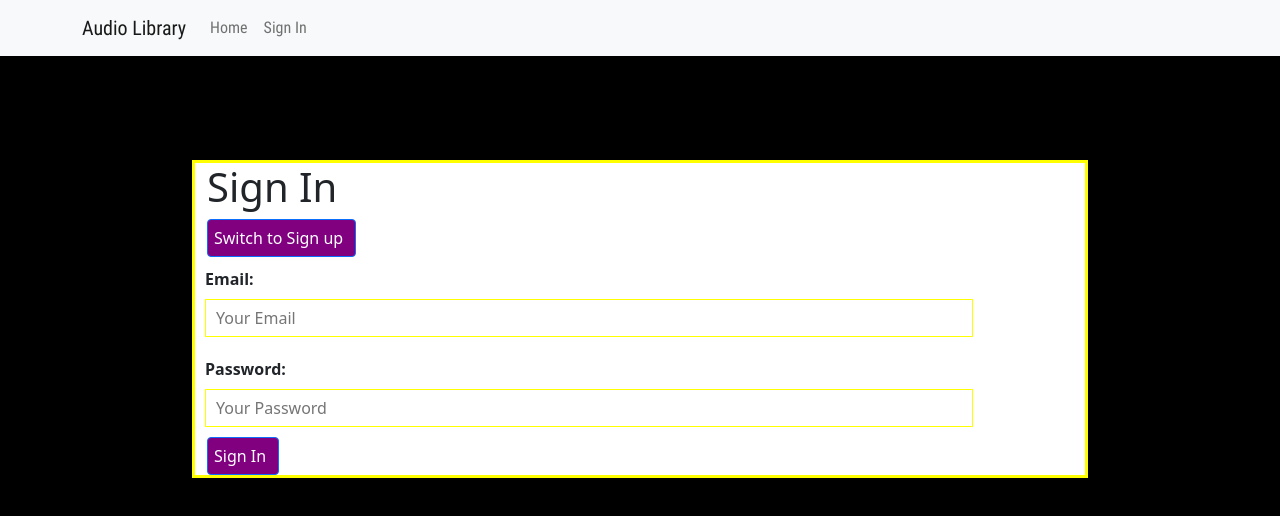
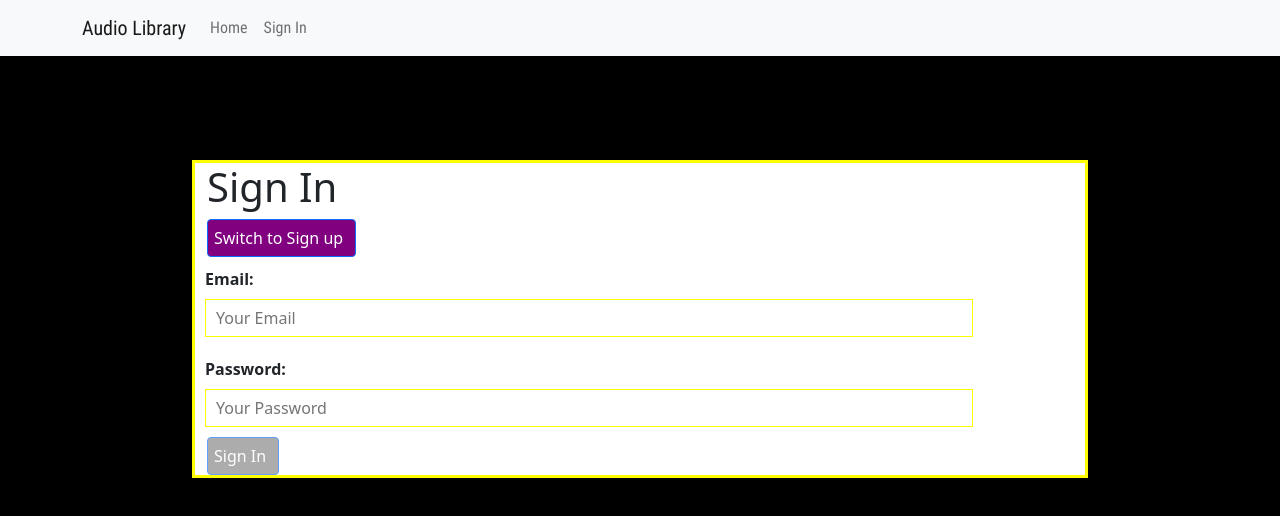
Before and after one commit to DHD96/Audio-Library, a React (Create React App) app: page /signIn in a window 1280 px wide. Shown: the top 516 px of the page. Built offline with nearby package versions, Linux system fonts and the light colour scheme; no server answers.

Commit message:
Added overall form validation, added confirm password validation for sign up.

```diff
--- a/src/components/SignIn/SignIn.js
+++ b/src/components/SignIn/SignIn.js
@@ -7,7 +7,7 @@ import validator from 'validator';
 import * as actions from '../../store/actions/index';
 import { connect } from 'react-redux';
 import { sha256, sha224 } from 'js-sha256';
-import instance  from '../../instance/axios';
+import instance from '../../instance/axios';
 import { Redirect } from 'react-router';
 
 class SignIn extends Component {
@@ -61,7 +61,9 @@ class SignIn extends Component {
             }
 
         },
-        showSignIn: true
+        showSignIn: true,
+        confirmationError: false,
+        isValid: false
     }
 
     validate(value, rules) {
@@ -83,18 +85,25 @@ class SignIn extends Component {
         event.preventDefault();
         //check password if sign in check if password == confirm password if sign up
         //axios post
-        const password =sha256(this.state.form.password.value);
-        if(this.state.showSignIn){
+        const password = sha256(this.state.form.password.value);
+        if (this.state.showSignIn) {
             this.props.onAuth(this.state.form.email.value, password, this.state.showSignIn);
         }
-        else{
-            this.props.onAuth(this.state.form.email.value, password, this.state.showSignIn);
-            const info = {
-                name: this.state.form.name.value,
-                email: this.state.form.email.value,
-                password: password
+        else {
+            if (this.state.form.password.value !== this.state.form.confirmPassword.value) {
+                this.setState({ confirmationError: true });
             }
-            instance.post('/accountInfo.json',info);
+            else {
+                this.setState({confirmationError: false});
+                this.props.onAuth(this.state.form.email.value, password, this.state.showSignIn);
+                const info = {
+                    name: this.state.form.name.value,
+                    email: this.state.form.email.value,
+                    password: password
+                }
+                instance.post('/accountInfo.json', info);
+            }
+
         }
     }
 
@@ -110,9 +119,14 @@ class SignIn extends Component {
         updatedElement.touched = true;
         updatedElement.isValid = this.validate(updatedElement.value, updatedElement.rules);
         updatedForm[inputId] = updatedElement;
+        let formValid = true;
+        for( let inputId in updatedForm){
+            formValid= updatedElement.isValid && formValid;
+        }
+
         this.setState({ form: updatedForm });
-    };
-
+        this.setState({isValid: formValid});
+    }
     render() {
         return (
             <div className="box">
@@ -131,21 +145,22 @@ class SignIn extends Component {
                         {this.state.showSignIn ? null : <Input invalid={!this.state.form.confirmPassword.isValid && this.state.form.confirmPassword.touched} type="password" name="confirmPassword" placeholder="Confirm Password" label="Confirm Password" onChange={(event) => this.inputChangedHandler(event, "confirmPassword")}></Input>}
                         <div className="container">
                             <div className="text-left">
-                                <Button type="submit" className="btn" onClick={this.submitHandler}>{this.state.showSignIn ? "Sign In" : "Sign Up"}</Button>
+                                <Button disabled={!this.state.isValid} type="submit" className={(!this.state.isValid)? 'disabled': 'btn'} onClick={this.submitHandler}>{this.state.showSignIn ? "Sign In" : "Sign Up"}</Button>
                             </div>
                         </div>
-                        {this.props.isError? <div className="error">Wrong Email or Password!</div>:null}
-                        {this.props.isRedirect? <Redirect to='/Audio-Library'></Redirect>: null}
+                        {this.props.isError ? <div className="error">Wrong Email or Password!</div> : null}
+                        {this.state.confirmationError ? <div className="error">The password confirmation is invalid!</div> : null}
+                        {this.props.isRedirect ? <Redirect to='/Audio-Library'></Redirect> : null}
                     </form>
                 </div>
             </div>);
     }
 }
 
-const mapStateToProps = (state) =>{
+const mapStateToProps = (state) => {
 
     return {
-        isError : state.error !== null,
+        isError: state.error !== null,
         isRedirect: state.redirect
     }
 };
--- a/src/components/SignIn/signIn.css
+++ b/src/components/SignIn/signIn.css
@@ -23,3 +23,9 @@
     font-weight:bold;
     color:red;
 }
+.disabled{
+    background-color: grey !important;
+    color: white;
+    padding-left: 6px !important;
+
+}
```
